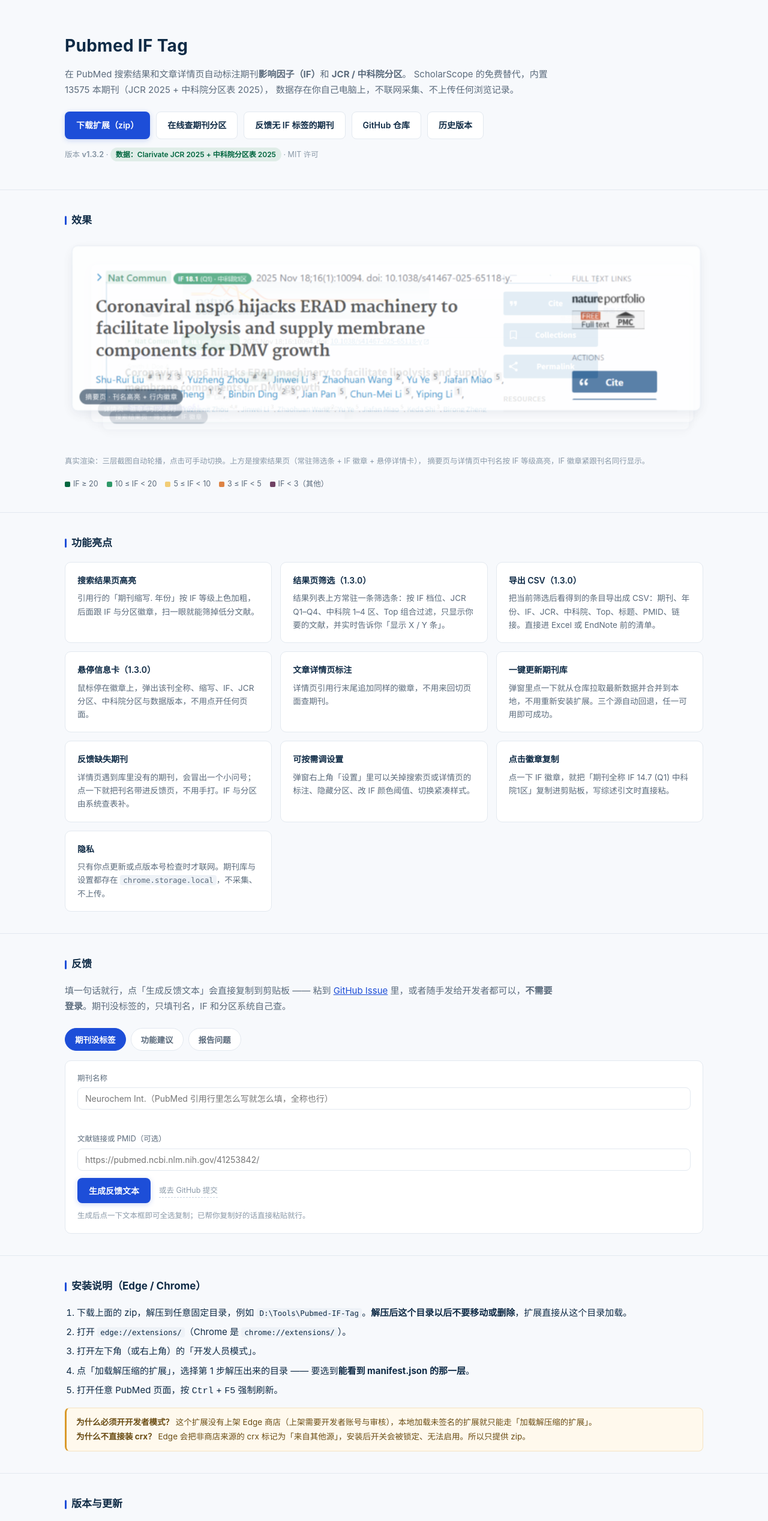
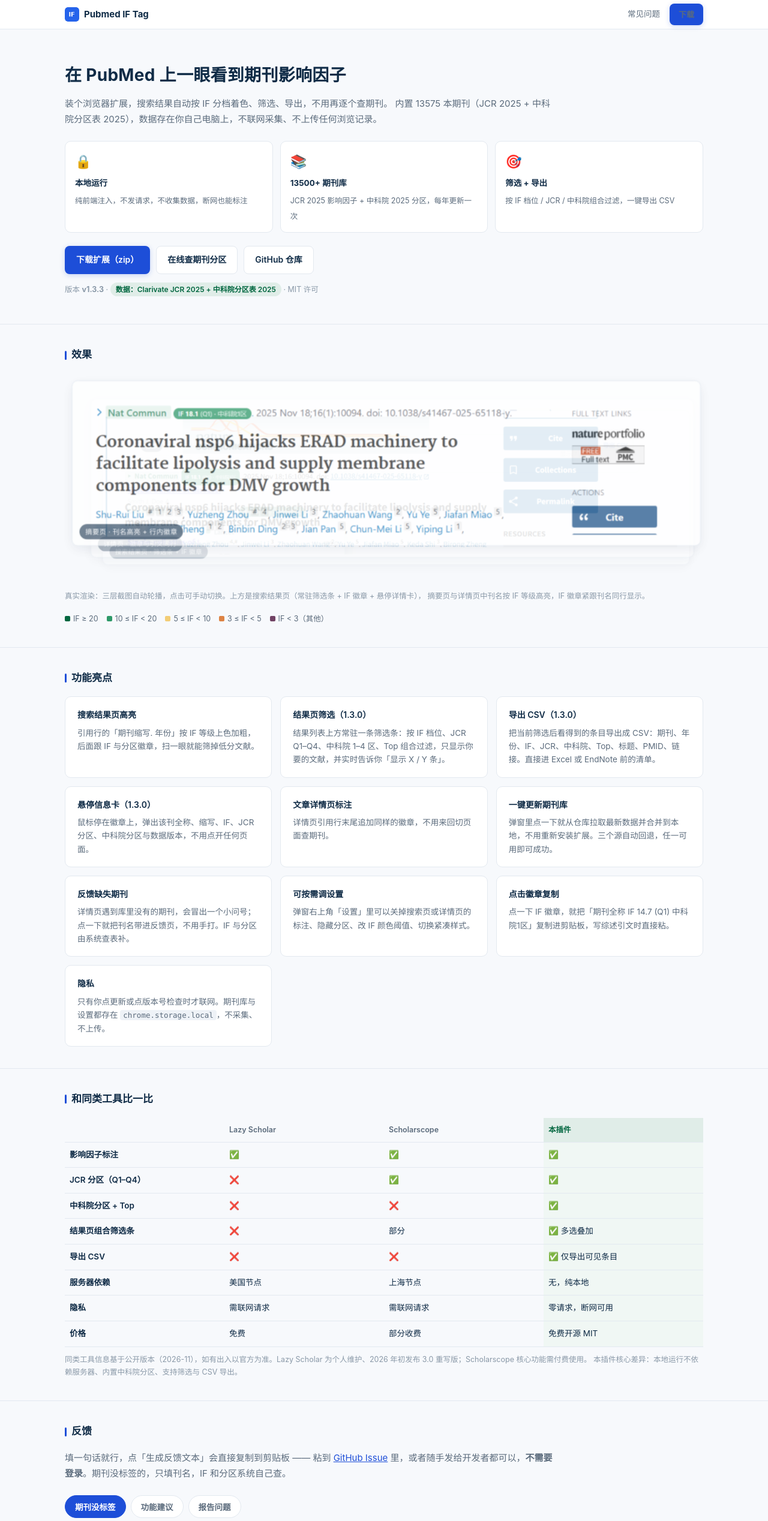
Before and after one commit to lovest117/pubmed-if-tag, a browser extension: page site/index.html in a window 1280 px wide. Shown: the top 2536 px of the page at 60% size. Drawn offline with Linux system fonts and the light colour scheme.

Commit message:
对比表修正：Scholarscope部分收费，补充Lazy Scholar维护状态说明

```diff
--- a/site/index.html
+++ b/site/index.html
@@ -71,9 +71,30 @@
     display:inline-block;padding:1px 9px;border-radius:999px;
     background:#E0EDE8;color:var(--if20ink);font-size:12px;font-weight:600;
   }
-  section{padding:36px 0;border-bottom:1px solid var(--line);scroll-margin-top:24px}
+  section{padding:36px 0;border-bottom:1px solid var(--line);scroll-margin-top:60px}
   h2{font-size:17px;margin:0 0 16px;display:flex;align-items:center;gap:8px}
   h2::before{content:"";width:3px;height:15px;background:var(--brand);border-radius:2px}
+
+  /* 顶部导航栏 */
+  .topbar{
+    position:sticky;top:0;z-index:50;background:rgba(255,255,255,.92);backdrop-filter:blur(8px);
+    border-bottom:1px solid var(--line);
+  }
+  .topbar .wrap{display:flex;align-items:center;justify-content:space-between;height:48px}
+  .topbar .brand{display:flex;align-items:center;gap:8px;font-weight:700;font-size:15px;color:var(--ink);text-decoration:none}
+  .topbar .brand img{width:24px;height:24px;border-radius:5px}
+  .topbar .nav{display:flex;align-items:center;gap:16px;font-size:13.5px}
+  .topbar .nav a{color:var(--sub);text-decoration:none}
+  .topbar .nav a:hover{color:var(--ink)}
+  .topbar .nav .btn{padding:6px 14px;font-size:13px}
+
+  /* Hero 卖点 */
+  .sellpoints{display:grid;grid-template-columns:repeat(3,1fr);gap:12px;margin:20px 0 22px}
+  .sellpoints .sp{background:#fff;border:1px solid var(--line);border-radius:10px;padding:14px 16px;text-align:left}
+  .sellpoints .sp .ico{font-size:22px;margin-bottom:6px}
+  .sellpoints .sp b{display:block;font-size:13.5px;margin-bottom:3px}
+  .sellpoints .sp span{font-size:12.5px;color:var(--sub);line-height:1.5}
+  @media(max-width:640px){.sellpoints{grid-template-columns:1fr}}
   .grid{display:grid;grid-template-columns:repeat(auto-fit,minmax(300px,1fr));gap:14px}
   .card{background:var(--card);border:1px solid var(--line);border-radius:10px;padding:18px 20px}
   .card h3{font-size:14px;margin:0 0 6px;font-weight:600}
@@ -121,6 +142,9 @@
   .warn{background:#fff9ed;border:1px solid #f5e3c2;border-left:3px solid #d99a2b;border-radius:8px;padding:12px 16px;font-size:13.5px;color:#6b4d14;margin-top:14px}
   table{width:100%;border-collapse:collapse;font-size:13.5px}
   th,td{text-align:left;padding:9px 8px;border-bottom:1px solid var(--line);vertical-align:top}
+  .cmp th:first-child,.cmp td:first-child{font-weight:600}
+  .cmp .us{background:#f0f7f4}
+  .cmp .us-col{background:#E0EDE8;font-weight:700;color:var(--if20ink)}
   th{color:var(--sub);font-weight:600;font-size:12.5px;width:150px}
   details{border-bottom:1px solid var(--line);padding:12px 0}
   details:last-child{border-bottom:none}
@@ -193,23 +217,35 @@
 </head>
 <body>
 
+<nav class="topbar">
+  <div class="wrap">
+    <a class="brand" href="#"><img src="./icons/icon48.png" alt="logo"> Pubmed IF Tag</a>
+    <div class="nav">
+      <a href="#faq">常见问题</a>
+      <a class="btn btn-primary" data-dl data-dl-static href="./download/Pubmed-IF-Tag-v1.3.3.zip">下载</a>
+    </div>
+  </div>
+</nav>
+
 <header>
   <div class="wrap">
-    <h1>Pubmed IF Tag</h1>
+    <h1>在 PubMed 上一眼看到期刊影响因子</h1>
     <p class="lead">
-      在 PubMed 搜索结果和文章详情页自动标注期刊<b>影响因子（IF）</b>和 <b>JCR / 中科院分区</b>。
-      ScholarScope 的免费替代，内置 13575 本期刊（JCR 2025 + 中科院分区表 2025），
-      数据存在你自己电脑上，不联网采集、不上传任何浏览记录。
+      装个浏览器扩展，搜索结果自动按 IF 分档着色、筛选、导出，不用再逐个查期刊。
+      内置 13575 本期刊（JCR 2025 + 中科院分区表 2025），数据存在你自己电脑上，不联网采集、不上传任何浏览记录。
     </p>
+    <div class="sellpoints">
+      <div class="sp"><div class="ico">🔒</div><b>本地运行</b><span>纯前端注入，不发请求，不收集数据，断网也能标注</span></div>
+      <div class="sp"><div class="ico">📚</div><b>13500+ 期刊库</b><span>JCR 2025 影响因子 + 中科院 2025 分区，每年更新一次</span></div>
+      <div class="sp"><div class="ico">🎯</div><b>筛选 + 导出</b><span>按 IF 档位 / JCR / 中科院组合过滤，一键导出 CSV</span></div>
+    </div>
     <div class="btns">
-      <a class="btn btn-primary" data-dl data-dl-static href="./download/Pubmed-IF-Tag-v1.3.2.zip">下载扩展（zip）</a>
+      <a class="btn btn-primary" data-dl data-dl-static href="./download/Pubmed-IF-Tag-v1.3.3.zip">下载扩展（zip）</a>
       <a class="btn btn-ghost" href="./search.html">在线查期刊分区</a>
-      <a class="btn btn-ghost" href="#feedback">反馈无 IF 标签的期刊</a>
       <a class="btn btn-ghost" href="https://github.com/lovest117/pubmed-if-tag">GitHub 仓库</a>
-      <a class="btn btn-ghost" href="https://github.com/lovest117/pubmed-if-tag/releases">历史版本</a>
     </div>
     <p class="meta">
-      版本 <b data-ver data-ver-static>v1.3.2</b> ·
+      版本 <b data-ver data-ver-static>v1.3.3</b> ·
       <span class="pill" title="两套指标均为当前最新年度版本，每年更新一次">数据：Clarivate JCR 2025 + 中科院分区表 2025</span>
       · MIT 许可
     </p>
@@ -283,6 +319,32 @@
         <p>只有你点更新或点版本号检查时才联网。期刊库与设置都存在 <code>chrome.storage.local</code>，不采集、不上传。</p>
       </div>
     </div>
+  </div>
+</section>
+
+<section>
+  <div class="wrap">
+    <h2>和同类工具比一比</h2>
+    <table class="cmp">
+      <tr>
+        <th></th>
+        <th>Lazy Scholar</th>
+        <th>Scholarscope</th>
+        <th class="us-col">本插件</th>
+      </tr>
+      <tr><td>影响因子标注</td><td>✅</td><td>✅</td><td class="us">✅</td></tr>
+      <tr><td>JCR 分区（Q1–Q4）</td><td>❌</td><td>✅</td><td class="us">✅</td></tr>
+      <tr><td>中科院分区 + Top</td><td>❌</td><td>❌</td><td class="us">✅</td></tr>
+      <tr><td>结果页组合筛选条</td><td>❌</td><td>部分</td><td class="us">✅ 多选叠加</td></tr>
+      <tr><td>导出 CSV</td><td>❌</td><td>❌</td><td class="us">✅ 仅导出可见条目</td></tr>
+      <tr><td>服务器依赖</td><td>美国节点</td><td>上海节点</td><td class="us">无，纯本地</td></tr>
+      <tr><td>隐私</td><td>需联网请求</td><td>需联网请求</td><td class="us">零请求，断网可用</td></tr>
+      <tr><td>价格</td><td>免费</td><td>部分收费</td><td class="us">免费开源 MIT</td></tr>
+    </table>
+    <p class="figcap">
+      同类工具信息基于公开版本（2026-11），如有出入以官方为准。Lazy Scholar 为个人维护、2026 年初发布 3.0 重写版；Scholarscope 核心功能需付费使用。
+      本插件核心差异：本地运行不依赖服务器、内置中科院分区、支持筛选与 CSV 导出。
+    </p>
   </div>
 </section>
 
@@ -441,37 +503,14 @@
   </div>
 </section>
 
-<section>
+<section id="faq">
   <div class="wrap">
     <h2>常见问题</h2>
-    <details>
+    <details open>
       <summary>装上了，页面上什么都没出现</summary>
       <p>先确认「加载解压缩的扩展」选中的目录里有 manifest.json，且扩展开关是开启状态。然后回到 PubMed 按 Ctrl+F5。如果之前加载过旧目录，那个目录被移动或删除后扩展会失效，需要删掉旧条目、重新加载当前目录。</p>
     </details>
-    <details>
-      <summary>筛选条为什么有时看不见</summary>
-      <p>筛选条只出现在搜索结果页（有结果列表时），文章详情页和 PMC 页面不显示。往下滚动时它会贴在 PubMed 顶部导航的下沿常驻；如果结果被筛到 0 条，筛选条仍然在，点「全部」即可还原。</p>
-    </details>
-    <details>
-      <summary>导出 CSV 里为什么只有几条</summary>
-      <p>导出的范围是<b>当前筛选后可见的条目</b>，这是刻意设计的：先把不想要的筛掉，再导出就是干净的清单。想要全部就点「全部」再导出。</p>
-    </details>
-    <details>
-      <summary>某个期刊没有 IF 标签</summary>
-      <p>说明库里还没收录，或者 PubMed 显示的缩写与库里写法不一致。在上面反馈区只填刊名就行 —— IF 和分区由系统从内置库自动查，补录后你在弹窗点一次「更新期刊数据」就能拿到。</p>
-    </details>
-    <details>
-      <summary>点「更新期刊数据」没反应或报错</summary>
-      <p>更新需要访问 GitHub。如果网络受限，可以改用「打开 GitHub（手动更新）」到仓库页面自行查看 <code>data/journal-if.js</code>，或在本页重新下载最新 zip 覆盖解压目录，再到扩展页点刷新。任何情况下都不会影响已有标签显示。</p>
-    </details>
-    <details>
-      <summary>数据准确吗，能引用吗</summary>
-      <p>内置数据来自 Clarivate JCR 2025（2026 年 6 月发布）与中国科学院文献情报中心《期刊分区表》2025 版。两套指标每年更新，正式投稿、评职称等场合请以官方数据为准，本扩展只用于快速筛选文献。</p>
-    </details>
-    <details>
-      <summary>会不会和其他插件冲突</summary>
-      <p>只操作 PubMed 页面里引用行的文本与徽章，不改动 PubMed 自身结构，一般可与 ScholarScope 等共存，但不建议同时开两个同类插件，以免重复标注。</p>
-    </details>
+    <p style="margin-top:12px"><a class="btn btn-ghost" href="./faq.html">查看全部常见问题 →</a></p>
   </div>
 </section>
 
--- a/site/version.json
+++ b/site/version.json
@@ -1,5 +1,5 @@
 {
-  "version": "1.3.2",
-  "zip": "Pubmed-IF-Tag-v1.3.2.zip",
+  "version": "1.3.3",
+  "zip": "Pubmed-IF-Tag-v1.3.3.zip",
   "released": "2026-11-14"
 }
```
Also changed, not shown: _locales/en/messages.json (added, +10 -0 lines), _locales/zh_CN/messages.json (added, +10 -0 lines), site/faq.html (added, +89 -0 lines), manifest.json, site/icons/icon48.png (added), store-assets/ScreenShot_2026-11-14_144139_276.png (added), store-assets/effect-abstract-1280x800.png (added), store-assets/effect-detail-1280x800.png (added), store-assets/effect-search-1280x800.png (added), store-assets/screenshot-effect-abstract-1280x800.png (added), store-assets/screenshot-effect-detail-1280x800.png (added), store-assets/screenshot-effect-search-1280x800.png (added), store-assets/screenshot-search-1280x800.png (added), store-assets/tile-large-1400x560.png (added), 1 more files, 1 other file.
